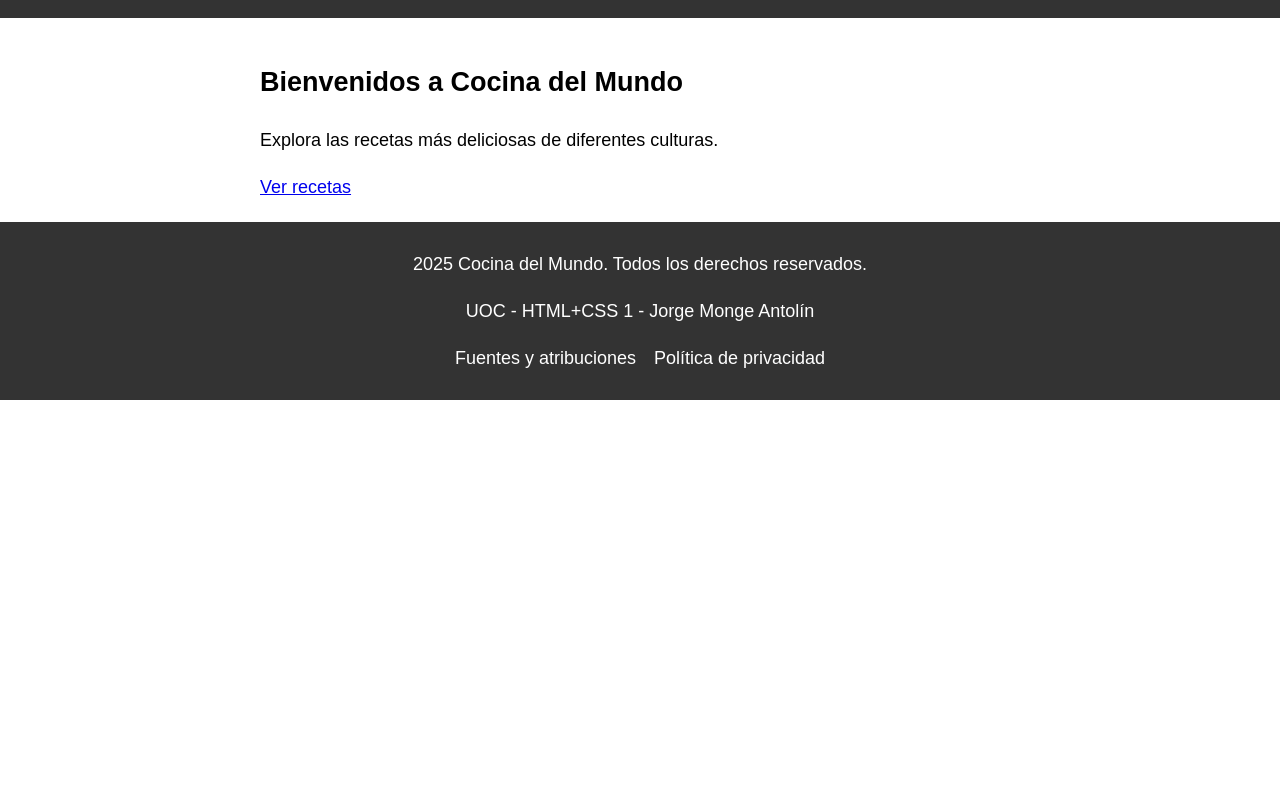
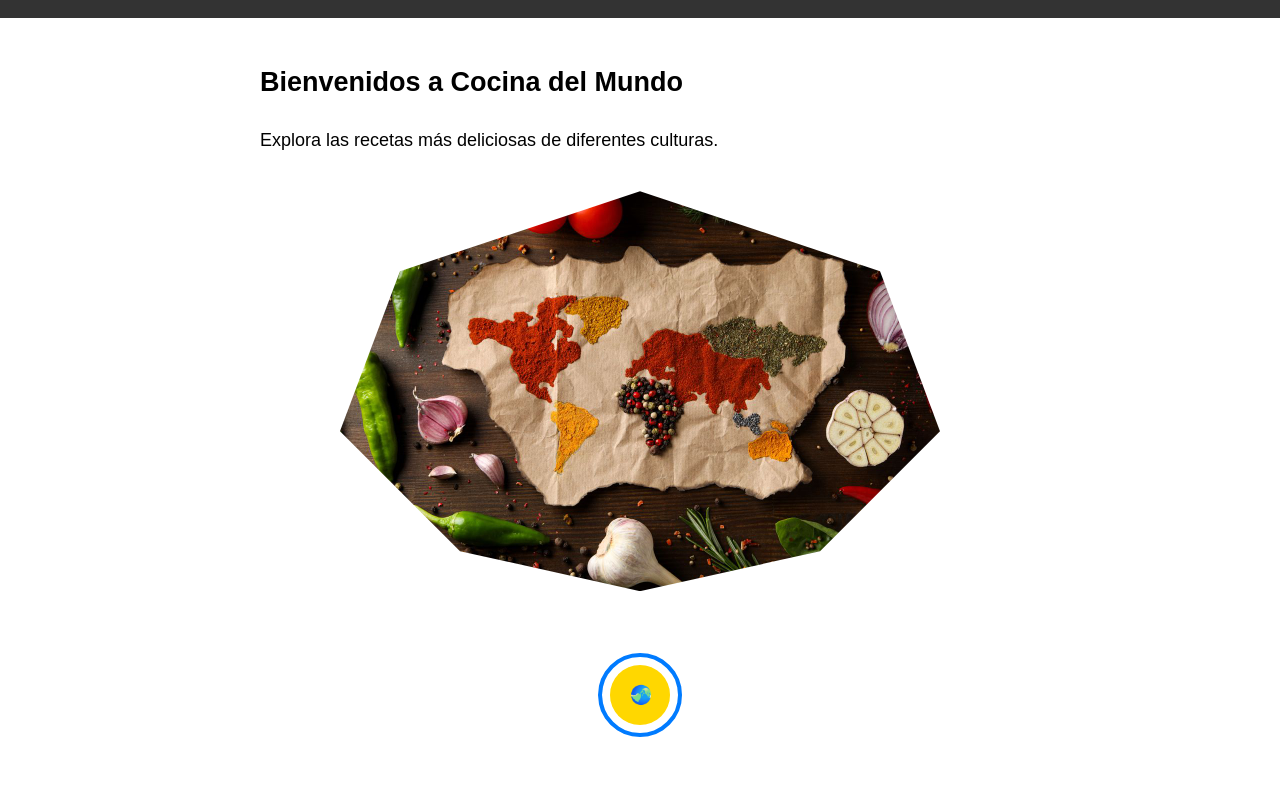
Before and after one commit to JorgeMongeA/proyecto-pec2, a website built with Parcel: page src/index.html in a window 1280 px wide. Shown: the part 140-936 px from the top of the page. Before the commit the page ends 800 px from the top, so only its background shows below. Built offline with nearby package versions, Linux system fonts and the light colour scheme.

Commit message:
avances pec

```diff
--- a/src/assets/css/styles.css
+++ b/src/assets/css/styles.css
@@ -433,3 +433,44 @@ main h3 {
     display: none;
   }
 }
+
+/*==========================================
+  Imagen portada recortada con clip-path
+===========================================*/
+.portada-container {
+  width: 100%;
+  max-width: 600px;
+  margin: 2rem auto;
+  overflow: hidden;
+}
+
+.imagen-portada {
+  clip-path: polygon(50% 0%, 90% 20%, 100% 60%, 80% 90%, 50% 100%, 20% 90%, 0% 60%, 10% 20%);
+  transition: transform 0.5s ease;
+}
+
+.imagen-portada:hover {
+  transform: scale(1.05);
+}
+
+/*==========================================
+  SVG con animación CSS sencilla
+===========================================*/
+.svg-container {
+  display: flex;
+  justify-content: center;
+  margin: 3rem 0;
+}
+
+.svg-container svg {
+  animation: svgRotate 4s linear infinite;
+}
+
+@keyframes svgRotate {
+  from {
+    transform: rotate(0deg);
+  }
+  to {
+    transform: rotate(360deg);
+  }
+}
--- a/src/index.html
+++ b/src/index.html
@@ -19,6 +19,20 @@
   <main id="main-content">
     <h2>Bienvenidos a Cocina del Mundo</h2>
     <p>Explora las recetas más deliciosas de diferentes culturas.</p>
+    <!-- Imagen optimizada y recortada con clip-path -->
+      <div class="portada-container">
+        <img src="./assets/img/portada.jpg" alt="Cocina del Mundo - Imagen Portada" class="imagen-portada">
+      </div>
+
+    <!-- Recurso gráfico SVG animado -->
+      <div class="svg-container">
+        <svg xmlns="http://www.w3.org/2000/svg" width="100" height="100" viewBox="0 0 100 100">
+          <circle cx="50" cy="50" r="40" stroke="#007BFF" stroke-width="4" fill="none" />
+          <circle cx="50" cy="50" r="30" fill="#FFD700" />
+          <text x="50%" y="55%" text-anchor="middle" fill="#333" font-size="18px" font-family="Arial">🌎</text>
+        </svg>
+      </div>
+
     <p></p>
     <a href="categoria.html" class="btn">Ver recetas</a>
   </main>
```
Also changed, not shown: dist/assets/img/receta1.jpg (deleted), dist/categoria.html, dist/detalle.html, dist/index.html, dist/portada.29c49675.jpg (added), src/assets/img/portada.jpg (added), 3 other files.
